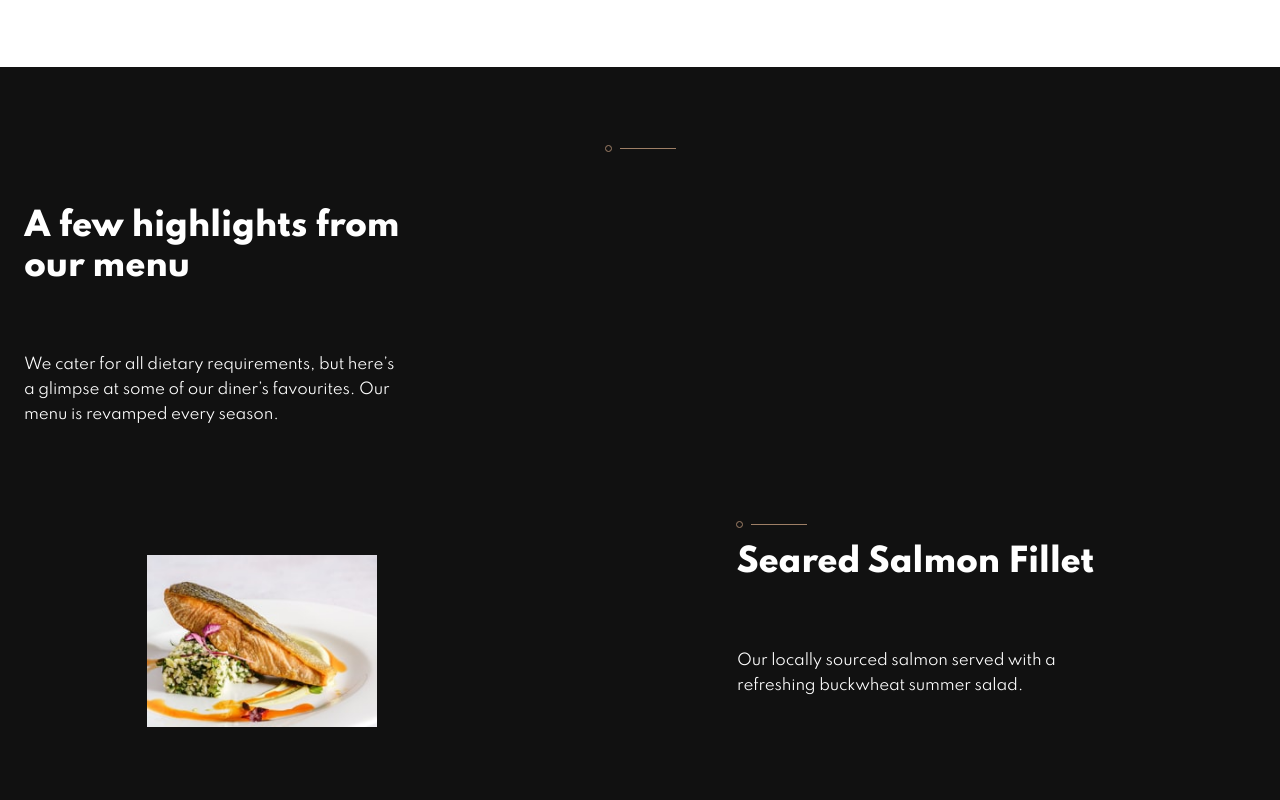
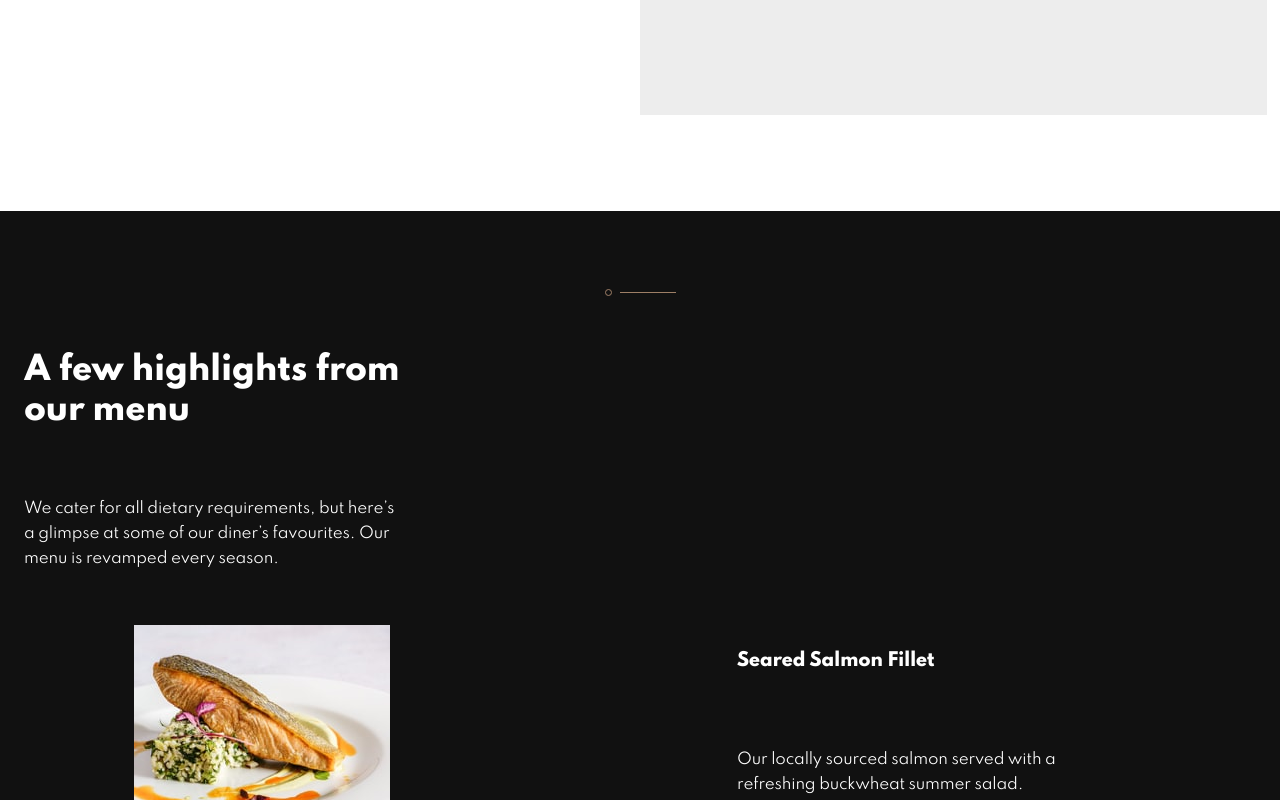
Before and after one commit to ChamuMutezva/dinner-restaurant-website, a React (Create React App) app: page / in a window 1280 px wide. Shown: the part 2000-2800 px from the top of the page. Built offline with nearby package versions, Linux system fonts and the light colour scheme.

Commit message:
feat: menu cards - overiding some cards styles

```diff
--- a/src/main/cardComponent.js
+++ b/src/main/cardComponent.js
@@ -1,18 +1,21 @@
 const CardComponent = (props) => {
     let className = props.imageStyle ? "imageStyle" :  ""
-
+    let menuTitle = props.menuTitle ? "menuTitle" : ""
+    let shadow = props.cardShadow ? "cardShadow" : ""
+    let hideBefore = props.hideBefore ? "hideBefore" : ""
+    let menuDescr = props.menuDescr ? "menuDescr" : ""
     return (
         <div className={`card ${className}`}>
-            <picture className="card__img">
+            <picture className={`card__img ${shadow}`}>
                 <source media="(max-width: 680px)" srcSet={props.srcSet1} />
                 <source media="(max-width: 1080px)" srcSet={props.srcSet2} />
                 <source media="(min-width: 1081px)" srcSet={props.srcSet3} />
                 <img src={props.src} srcSet={props.srcSet}
                     alt={props.alt} />
             </picture>
-            <div className="card__main">
-                <h2 className="card__main__title">{props.title}</h2>
-                <p className="card__main__descr">{props.description} </p>
+            <div className={`card__main ${hideBefore}`}>
+                <h2 className={`card__main__title ${menuTitle}`}>{props.title}</h2>
+                <p className={`card__main__descr ${menuDescr}`}>{props.description} </p>
             </div>
         </div>
     )
--- a/src/main/menu.js
+++ b/src/main/menu.js
@@ -18,9 +18,9 @@ const Menu = () => {
     return (
         <section className="menu__section">
             <div className="menu__headings">
-                <h1 className="menu__headings__title">
+                <h2 className="menu__headings__title">
                     A few highlights from our menu
-                </h1>
+                </h2>
                 <p className="menu__headings__descr">
                     We cater for all dietary requirements, but here’s a glimpse at some of our diner’s favourites.
                     Our menu is revamped every season.
@@ -35,7 +35,8 @@ const Menu = () => {
                     alt="Enjoy the delicious salmon"
                     title="Seared Salmon Fillet"
                     description=" Our locally sourced salmon served with
-                 a refreshing buckwheat summer salad."/>
+                 a refreshing buckwheat summer salad."
+                  menuTitle={true} cardShadow={true} hideBefore={true} menuDescr={true}/>
 
                 <CardComponent srcSet1={`${beefMobile}, ${beefMobile2x}`}
                     srcSet2={`${beefTabletDesktop}`}
@@ -45,7 +46,8 @@ const Menu = () => {
                     alt="Enjoy the delicious Rosemary Filet Mignon"
                     title="Rosemary Filet Mignon"
                     description="Our prime beef served to your taste with a
-                     delicious choice of seasonal sides."/>
+                     delicious choice of seasonal sides."
+                      menuTitle={true} cardShadow={true} hideBefore={true} menuDescr={true}/>
 
 
                 <CardComponent srcSet1={`${chocolateMobile}, ${chocolateMobile2x}`}
@@ -56,7 +58,8 @@ const Menu = () => {
                     alt="Enjoy the delicious Summer Fruit Chocolate Mousse"
                     title="Summer Fruit Chocolate Mousse"
                     description="Creamy mousse combined with summer fruits
-                     and dark chocolate shavings."/>
+                     and dark chocolate shavings."
+                      menuTitle={true} cardShadow={true} hideBefore={true} menuDescr={true}/>
 
             </div>
         </section>
--- a/src/styles/_card.scss
+++ b/src/styles/_card.scss
@@ -92,7 +92,7 @@
     box-shadow: 0px 38px 20px 17px #ededed;
 
     img {
-        max-width: 90%;
+        max-width: 100%;
     }
     @include mQ(1080px) {
         box-shadow: none;
--- a/src/styles/_variables.scss
+++ b/src/styles/_variables.scss
@@ -1,3 +1,4 @@
 $white-tx: #ffffff;
 $dark-tx: #111111;
 $dark-bg: #111111;
+$lt-grey-bg: #979797;
--- a/src/styles/style.css
+++ b/src/styles/style.css
@@ -340,7 +340,7 @@ button {
 }
 
 .card__img img {
-  max-width: 90%;
+  max-width: 100%;
 }
 
 @media screen and (min-width: 1080px) {
@@ -436,7 +436,35 @@ body {
   margin-top: 40px;
 }
 
-.menu__cards h2 {
-  font-size: calcurateRem(18);
+.menuTitle {
+  font-size: 1.125rem;
+}
+
+.cardShadow {
+  -webkit-box-shadow: none;
+          box-shadow: none;
+}
+
+.cardShadow img {
+  max-width: 100%;
+}
+
+.hideBefore {
+  top: -45px;
+  margin-bottom: -8px;
+}
+
+.hideBefore::before {
+  content: "";
+}
+
+.hideBefore::after {
+  content: "";
+  width: 100%;
+  position: absolute;
+  height: 1px;
+  background-color: #979797;
+  left: 0;
+  bottom: -16px;
 }
 /*# sourceMappingURL=style.css.map */
--- a/src/styles/style.scss
+++ b/src/styles/style.scss
@@ -10,9 +10,10 @@ body {
     font-family: 'Spartan', sans-serif;
     font-size: 16px;
 }
+
 .menu__section {
-	top: 150px;
-	position: relative;
+    top: 150px;
+    position: relative;
     background-color: $dark-bg;
     color: $white-tx;
     padding: 72px 24px;
@@ -22,15 +23,50 @@ body {
         content: url('../assets/images/patterns/pattern-divide.svg')
     }
 }
+
 .menu__headings__title {
     @include cardHeadings;
 }
+
 .menu__headings__descr {
     @include cardDescriptions;
 }
+
 .menu__cards {
-	margin-top: 40px;
-    h2 {
-        font-size: calcurateRem(18);
+    margin-top: 40px;
+}
+
+.menuTitle {
+    font-size: calculateRem(18);
+}
+
+.cardShadow {
+    box-shadow: none;
+
+    img {
+        max-width: 100%;
     }
 }
+
+//
+.hideBefore {
+    top: -45px;
+    margin-bottom: -8px;
+
+    &::before {
+        content: "";
+    }
+
+    &::after {
+        content: "";
+        width: 100%;
+        position: absolute;
+        height: 1px;
+        background-color: $lt-grey-bg;
+        left: 0;
+        bottom: -16px;
+    }
+}
+.menuDescr {
+   // font-size: calculateRem(15);
+}
```
Also changed, not shown: 1 other file (tests, documents, lock files or other folders).
